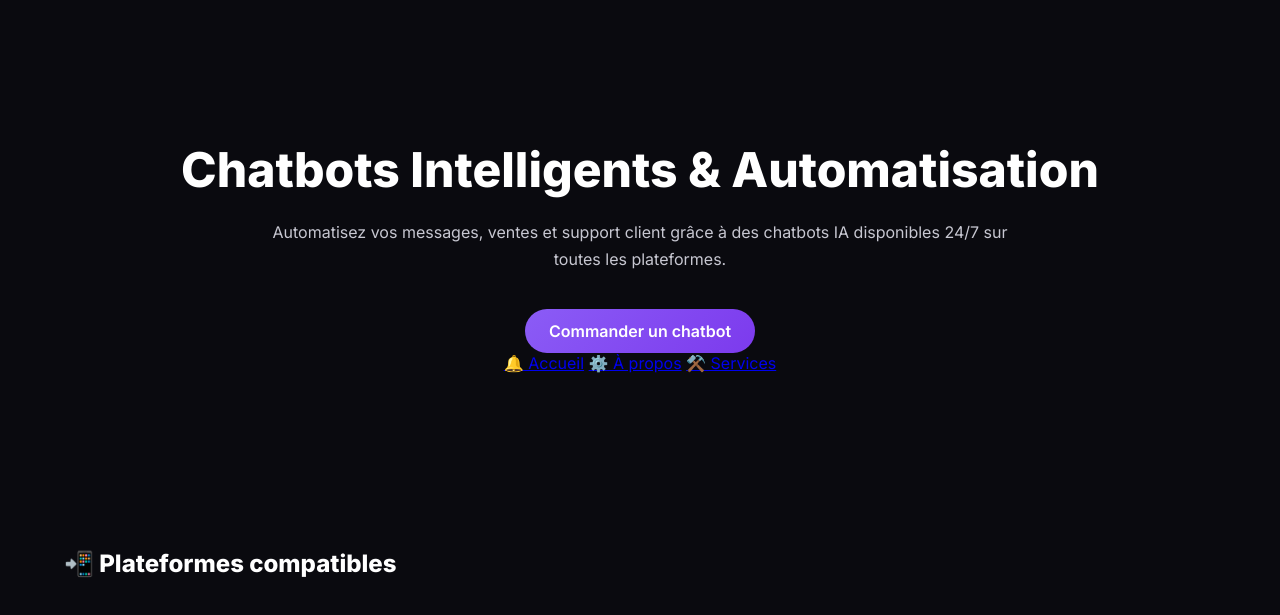
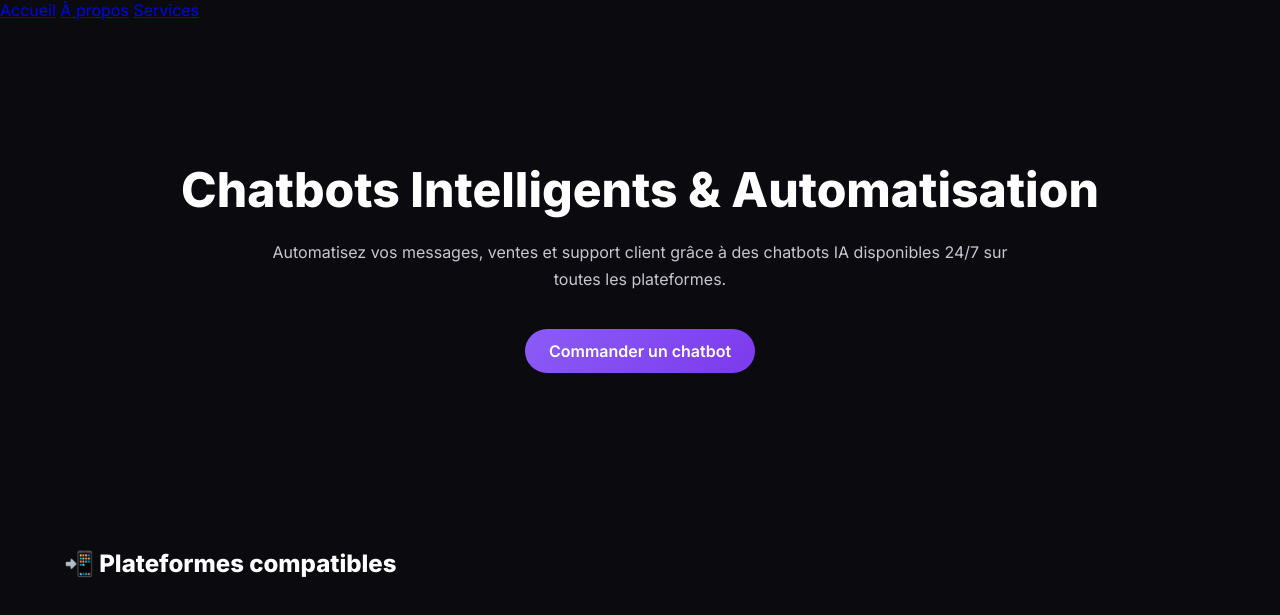
Before and after one commit to amateurdefantaisie/Harry-Undersand-Officiel, a plain HTML site: page chatbot.html in a window 1280 px wide. Shown: the top 615 px of the page. Drawn offline with Linux system fonts and the light colour scheme.

Commit message:
Update chatbot.html

```diff
--- a/chatbot.html
+++ b/chatbot.html
@@ -84,6 +84,13 @@ footer{text-align:center;padding:3rem;color:#7a7a9a}
 
 <body>
 
+<nav>
+<a href="index.html">Accueil</a>
+<a href="about.html">À propos</a>
+<a href="services.html">Services</a>
+</nav>
+</header>
+
 <!-- HERO -->
 <section class="hero reveal">
 <h1>Chatbots Intelligents & Automatisation</h1>
@@ -96,13 +103,6 @@ disponibles 24/7 sur toutes les plateformes.
 Commander un chatbot
 </a>
 <header>
-
-<nav>
-<a href="index.html">🔔 Accueil</a>
-<a href="about.html">⚙️ À propos</a>
-<a href="services.html">⚒️ Services</a>
-</nav>
-</header>
 
 </section>
 
```
